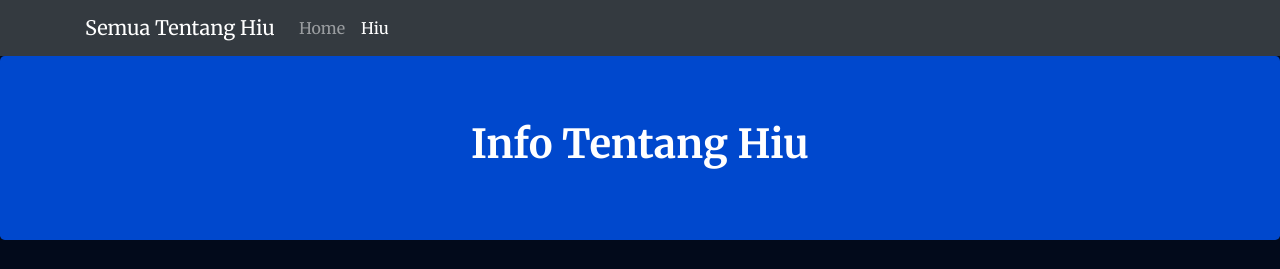
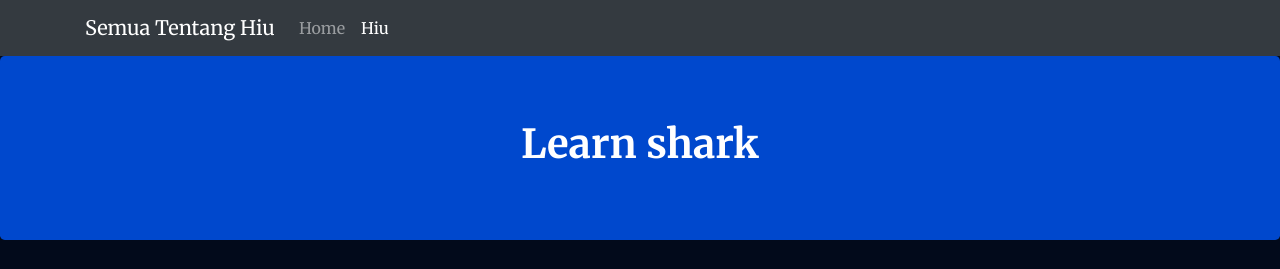
Before and after one commit to jibon777/nodejs-shark, a website: page views/sharks.html in a window 1280 px wide. Shown: the top 269 px of the page. Drawn offline with nearby package versions, Linux system fonts and the light colour scheme.

Commit message:
add tittle

```diff
--- a/views/sharks.html
+++ b/views/sharks.html
@@ -2,7 +2,7 @@
 <html lang="en">
 
 <head>
-    <title>About Sharks</title>
+    <title>Tentang Hiu</title>
     <meta charset="utf-8">
     <meta name="viewport" content="width=device-width, initial-scale=1">
     <link rel="stylesheet" href="https://stackpath.bootstrapcdn.com/bootstrap/4.1.3/css/bootstrap.min.css" integrity="sha384-MCw98/SFnGE8fJT3GXwEOngsV7Zt27NXFoaoApmYm81iuXoPkFOJwJ8ERdknLPMO" crossorigin="anonymous">
@@ -24,7 +24,7 @@
     </div>
 </nav>
 <div class="jumbotron text-center">
-    <h1>Info Tentang Hiu</h1>
+    <h1>Learn shark</h1>
 </div>
 <div class="container">
     <div class="row">
```
